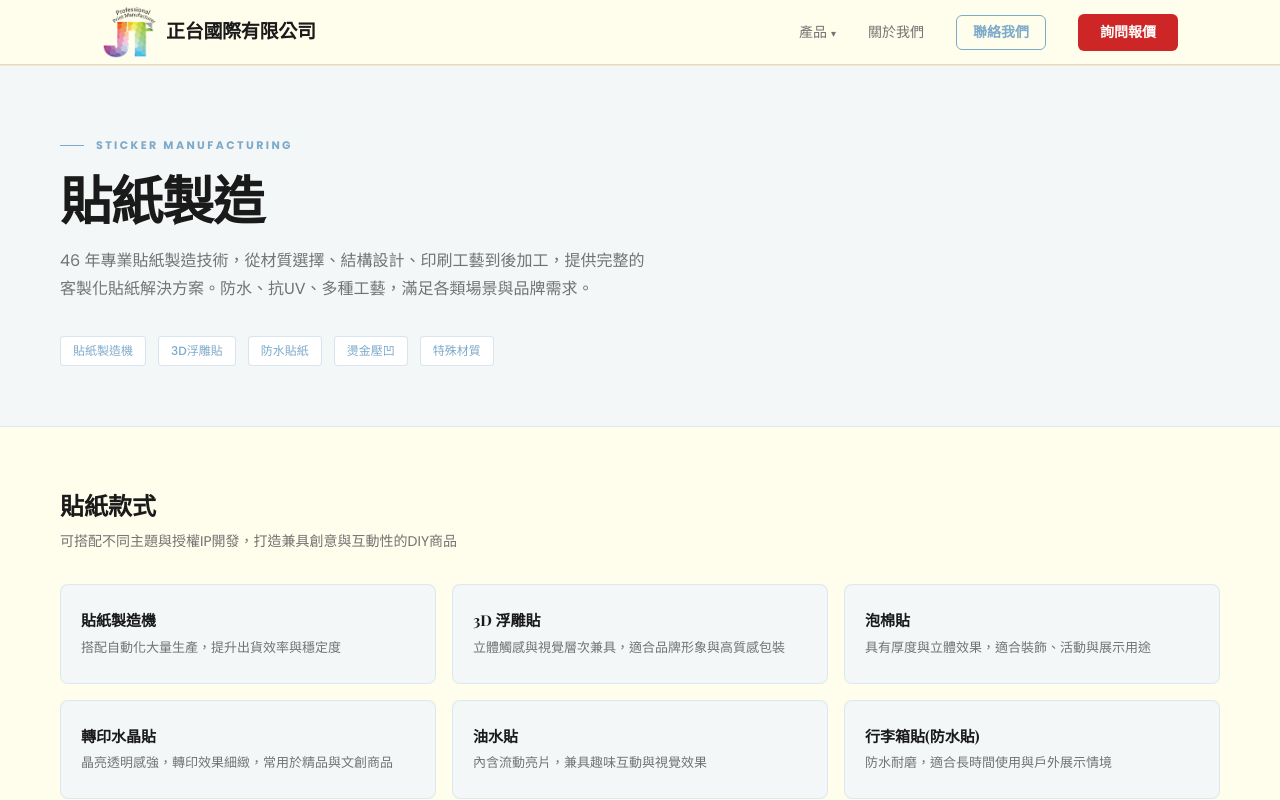
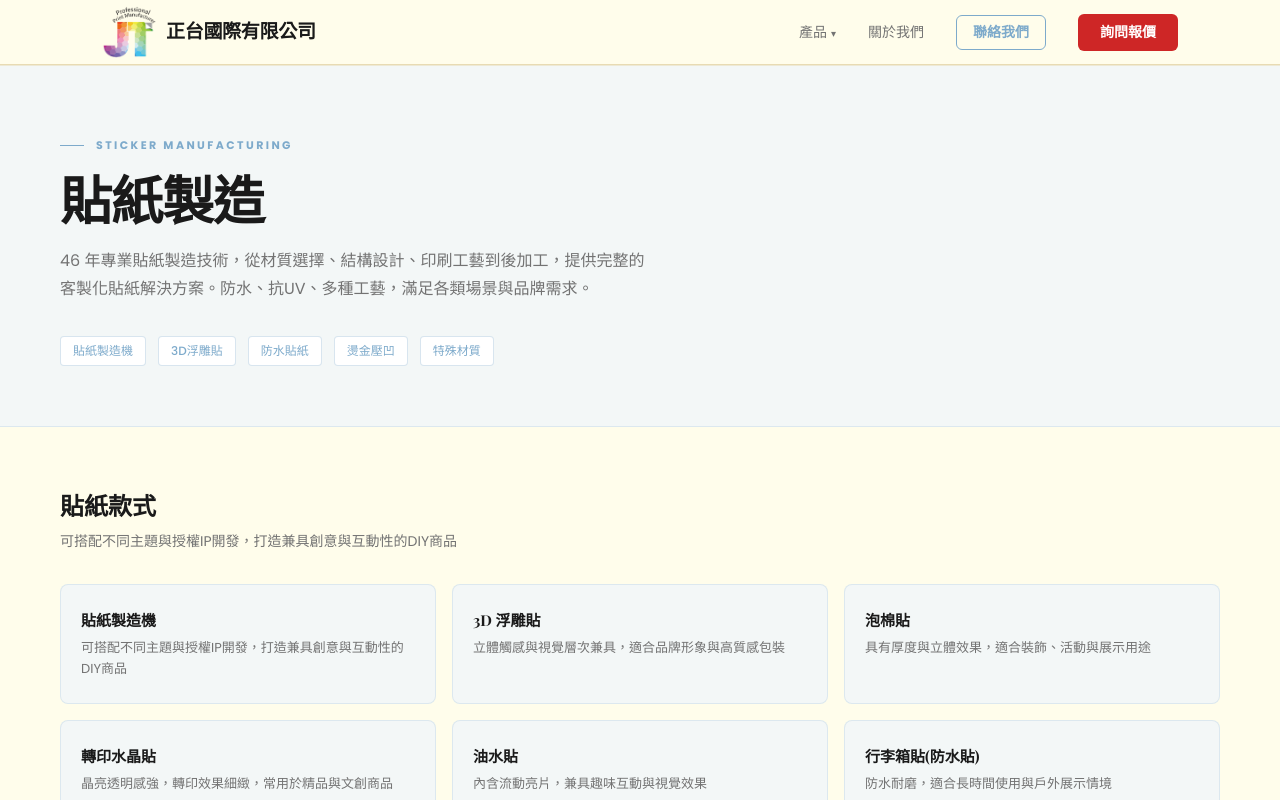
Before and after one commit to JengTair/website-official, a Next.js app: page /products/sticker in a window 1280 px wide. Shown: the top 800 px of the page. Built offline with nearby package versions, Linux system fonts and the light colour scheme.

Commit message:
feat: update sticker manufacturing copy

```diff
--- a/src/app/products/sticker/page.tsx
+++ b/src/app/products/sticker/page.tsx
@@ -63,7 +63,7 @@ const features = [
 ];
 
 const materials = [
-  { name: '貼紙製造機', desc: '搭配自動化大量生產，提升出貨效率與穩定度' },
+  { name: '貼紙製造機', desc: '可搭配不同主題與授權IP開發，打造兼具創意與互動性的DIY商品' },
   { name: '3D 浮雕貼', desc: '立體觸感與視覺層次兼具，適合品牌形象與高質感包裝' },
   { name: '泡棉貼', desc: '具有厚度與立體效果，適合裝飾、活動與展示用途' },
   { name: '轉印水晶貼', desc: '晶亮透明感強，轉印效果細緻，常用於精品與文創商品' },
```
